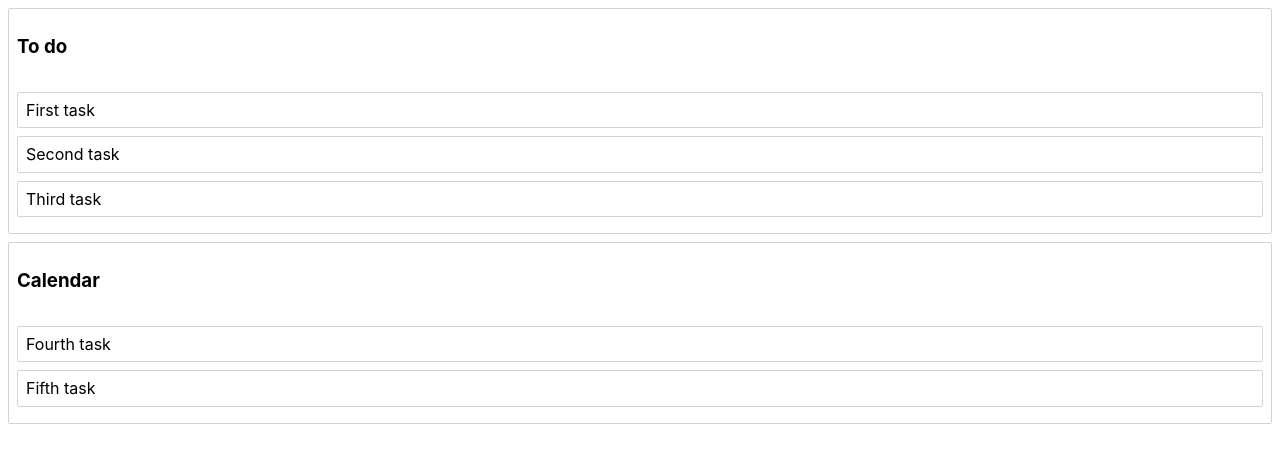
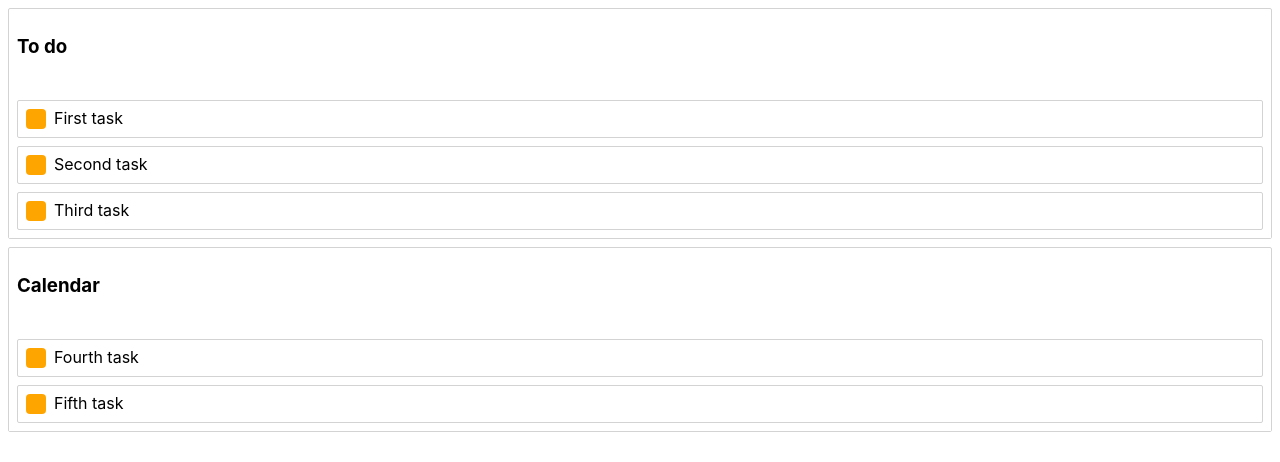
Before and after one commit to davidgfitzgerald/calendo, a React (Create React App) app: page / in a window 1280 px wide. Shown: the top 462 px of the page. Built offline with nearby package versions, Linux system fonts and the light colour scheme.

Commit message:
Continue with dnd tutorial, adding effects on drag events

```diff
--- a/src/App.css
+++ b/src/App.css
@@ -5,3 +5,7 @@
     display: flex;
     color: white;
 }
+
+body {
+    transition: background-color 0.2s ease;
+}
--- a/src/components/DragNDrop/DragNDrop.tsx
+++ b/src/components/DragNDrop/DragNDrop.tsx
@@ -2,7 +2,7 @@ import React from 'react';
 import { DragNDropProps, DragAndDropState } from "./types";
 import './DragNDrop.css';
 import Column from './Column';
-import { DragDropContext, DropResult } from 'react-beautiful-dnd';
+import { DragDropContext, DropResult, DragUpdate } from 'react-beautiful-dnd';
 
 
 export class DragNDrop extends React.Component<DragNDropProps, DragAndDropState> {
@@ -11,8 +11,23 @@ export class DragNDrop extends React.Component<DragNDropProps, DragAndDropState>
     this.state = this.props.data
   }
 
+  onDragStart = () => {
+    document.body.style.color = "orange";
+    document.body.style.transition = "background-color 0.5s ease"
+  }
+
+  onDragUpdate = (update: DragUpdate) => {
+    const { destination } = update
+    const opacity = destination
+      ? destination.index / Object.keys(this.state.tasks).length
+      : 0;
+      document.body.style.backgroundColor = `rgba(153, 141, 217, ${opacity})`
+  }
+
   onDragEnd = (result: DropResult) => {
-    const {source, destination, draggableId} = result
+    document.body.style.color = "inherit";
+    document.body.style.backgroundColor = "inherit";
+    const { source, destination, draggableId } = result
 
     if (!destination) {
       return  // destination may be null or undefined
@@ -37,6 +52,8 @@ export class DragNDrop extends React.Component<DragNDropProps, DragAndDropState>
   render() {
     return (
       <DragDropContext
+        onDragStart={this.onDragStart}
+        onDragUpdate={this.onDragUpdate}
         onDragEnd={this.onDragEnd}
 
       >
--- a/src/components/DragNDrop/Task.tsx
+++ b/src/components/DragNDrop/Task.tsx
@@ -11,8 +11,17 @@ const Container = styled.div<ContainerProps>`
     border: 1px solid lightgrey;
     border-radius: 2px;
     padding: 8px;
-    margin-bottom: 8px;
-    background-color: ${props => (props.isDragging ? "lightgreen": "white")};
+    margin-top: 8px;
+    background-color: ${props => (props.isDragging ? "lightgreen" : "white")};
+    display: flex;
+`;
+
+const Handle = styled.div`
+    width: 20px;
+    height: 20px;
+    background-color: orange;
+    border-radius: 4px;
+    margin-right: 8px;
 `;
 
 export default class Task extends React.Component<TaskProps, {}> {
@@ -22,10 +31,12 @@ export default class Task extends React.Component<TaskProps, {}> {
                 {(provided, snapshot) => (
                     <Container
                         {...provided.draggableProps}
-                        {...provided.dragHandleProps}  // can make small part drag entirety
                         ref={provided.innerRef}
                         isDragging={snapshot.isDragging}
                     >
+                        <Handle
+                            {...provided.dragHandleProps}  // can make small part drag entirety
+                        />
                         {this.props.task.content}
                     </Container>
                 )}
```
